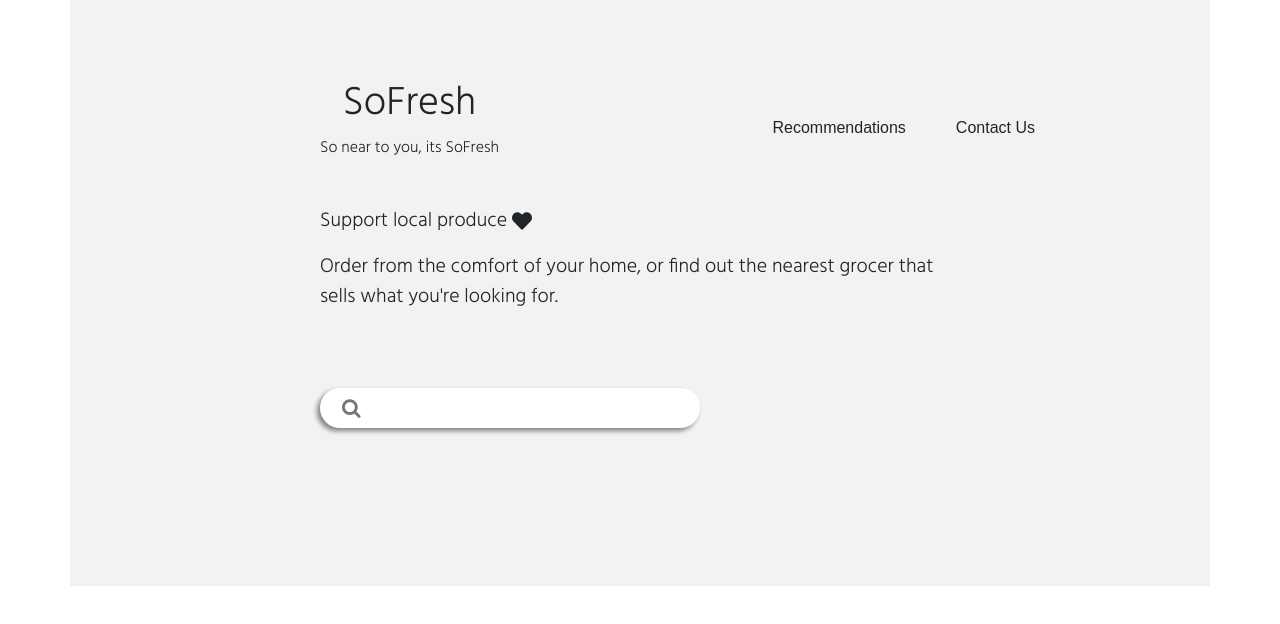
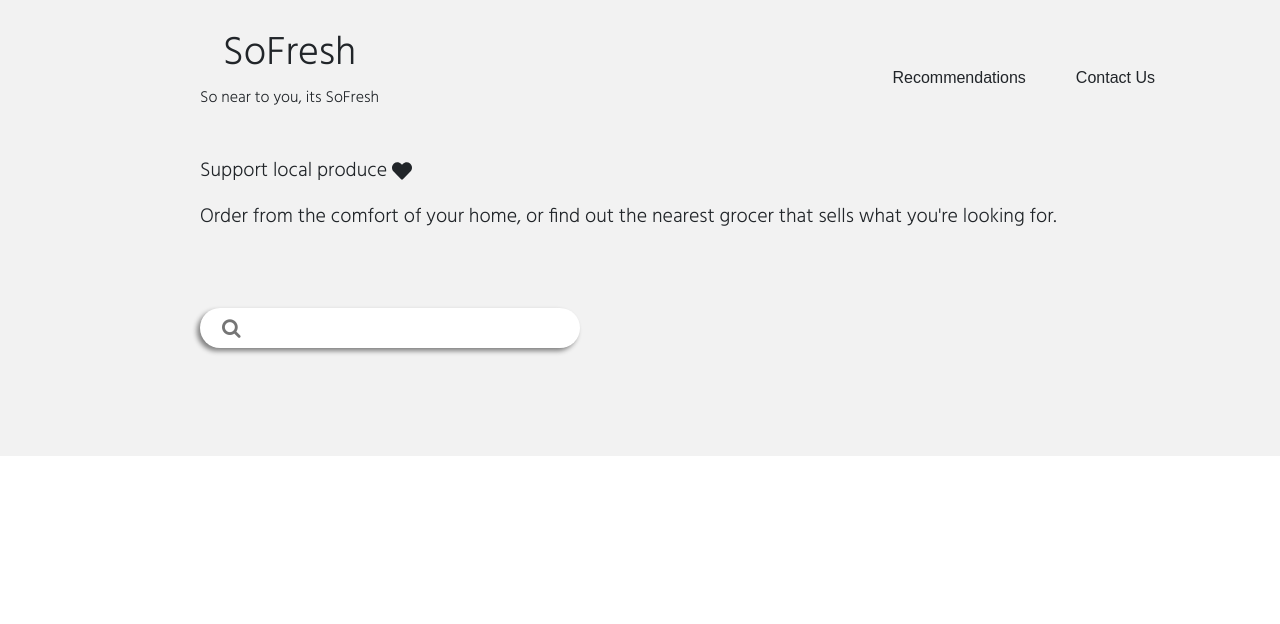
Before and after one commit to CodeLutetium/YouthxHack-NHEngingers, a React (Create React App) app in the folder Frontend/sofresh-frontend/: page /shop in a window 1280 px wide. Shown: the top 624 px of the page. Built offline with nearby package versions, Linux system fonts and the light colour scheme; a web font is replaced by a local one.

Commit message:
fix padding

```diff
--- a/Frontend/sofresh-frontend/src/index.css
+++ b/Frontend/sofresh-frontend/src/index.css
@@ -71,9 +71,8 @@ h1 {
   font-family: FontAwesome;
 }
 
-.container {
+.background-shop {
   background-color: #f2f2f2;
-  padding: 50px;
   align-items: center;
 }
 
--- a/Frontend/sofresh-frontend/src/pages/shop.js
+++ b/Frontend/sofresh-frontend/src/pages/shop.js
@@ -5,7 +5,7 @@ import { FaHeart } from 'react-icons/fa'
 
 function shop() {
     return (
-        <div className="container">
+        <div className="background-shop">
             <Header />
             <div className='container-body'>
                 <p>Support local produce <FaHeart /></p>
```
